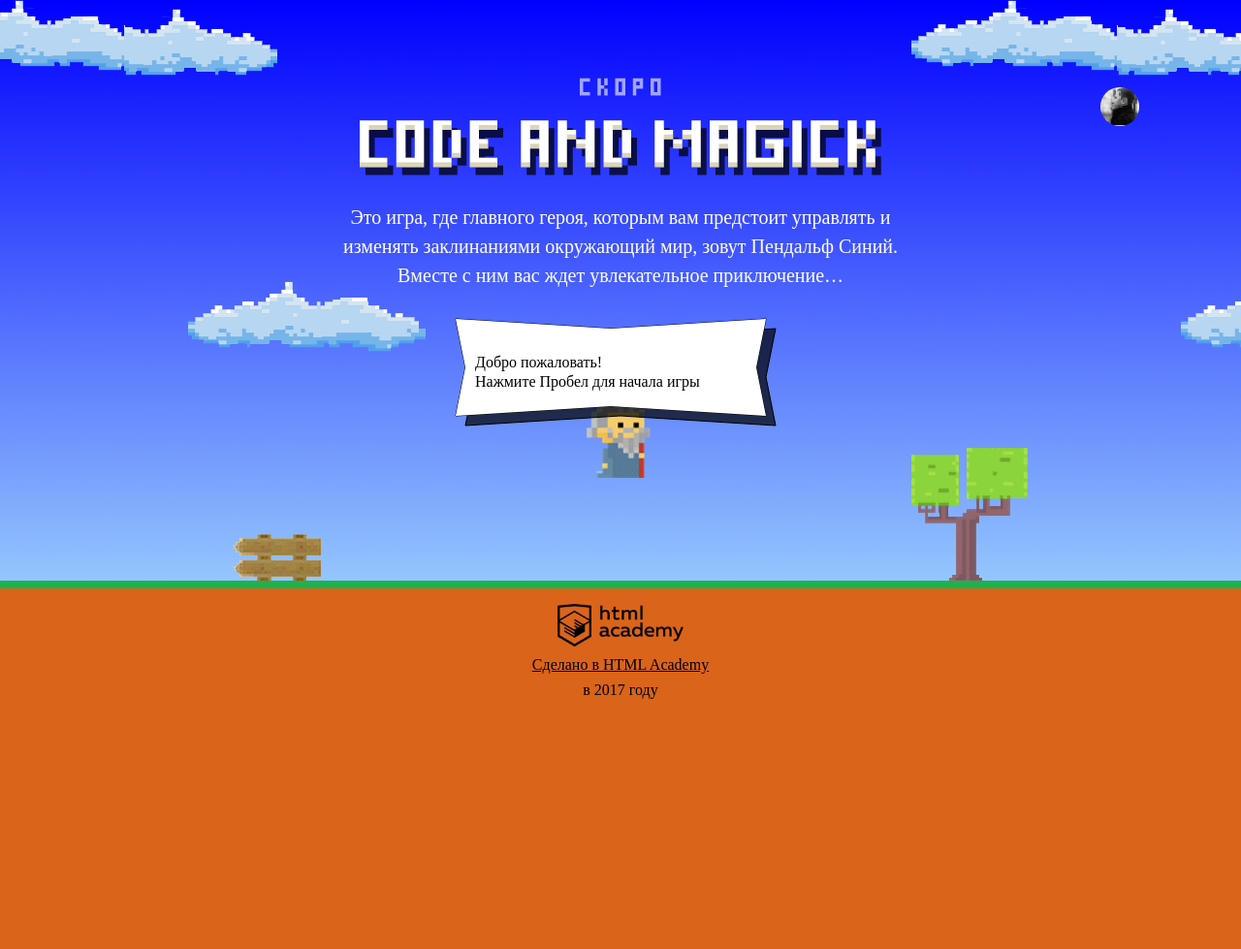
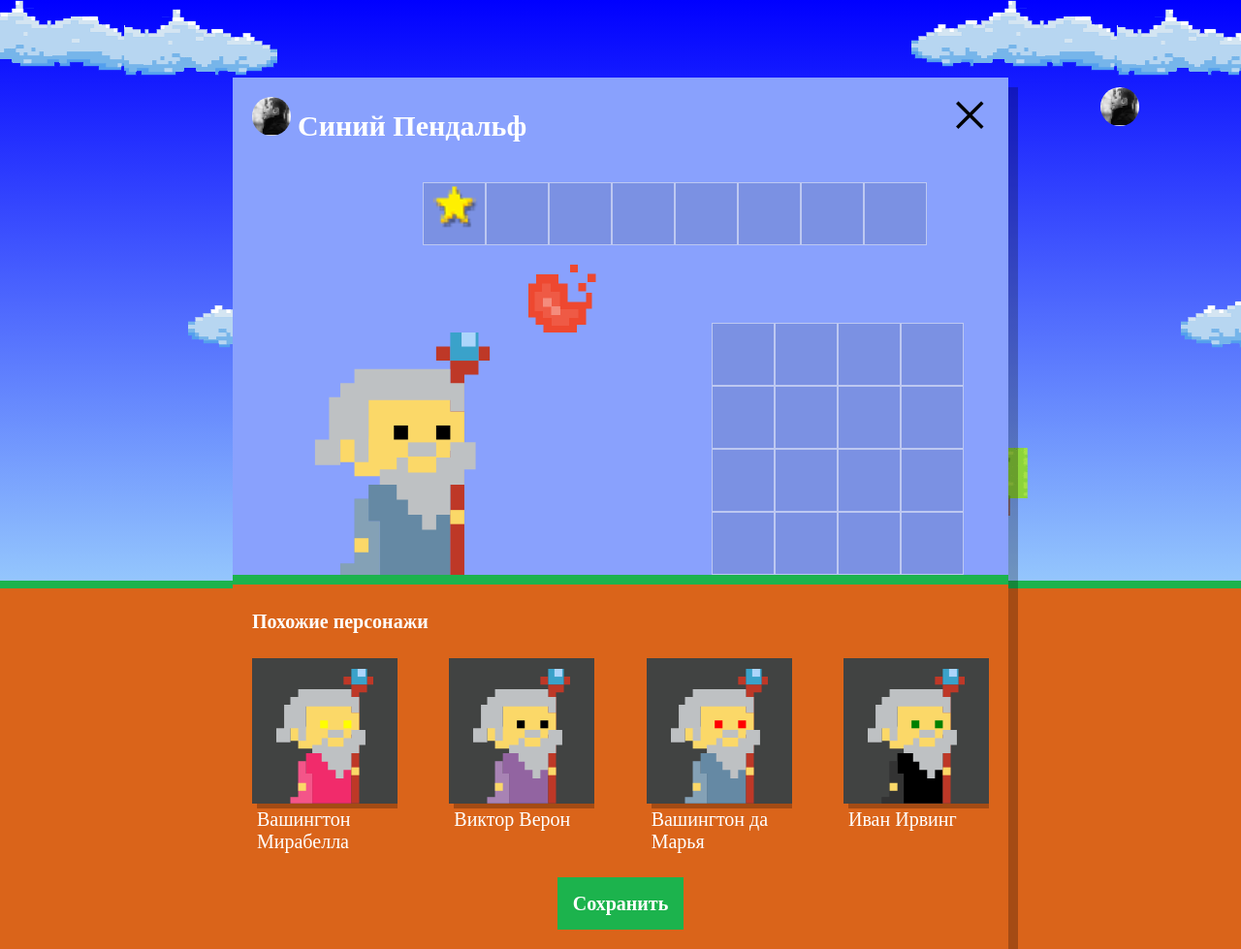
Before and after one commit to kathriciya/1278965-code-and-magick-20, a website: page index.html in a window 1280 px wide. Shown: the whole page at 97% size. Before the commit the page ends 800 px from the top, so only its background shows below. Drawn offline with Linux system fonts and the light colour scheme; a web font is replaced by a local one.

Commit message:
маги

```diff
--- a/index.html
+++ b/index.html
@@ -205,6 +205,8 @@
   }
 </script>
 
+<script src="js/setup.js"></script>
+
 <script src="js/stat.js"></script>
 
 <script src="js/game.js"></script>
--- /dev/null
+++ b/js/setup.js
@@ -0,0 +1,61 @@
+'use strict';
+
+var COUNT = 4;
+
+var wizards = [];
+
+var firstNames = ['Иван', 'Хуан Себастьян', 'Мария', 'Кристоф', 'Виктор', 'Юлия', 'Люпита', 'Вашингтон'];
+
+var lastNames = ['да Марья', 'Верон', 'Мирабелла', 'Вальц', 'Онопко', 'Топольницкая', 'Нионго', 'Ирвинг'];
+
+var getRandomInt = function (min, max) {
+  return Math.floor(Math.random() * (max - min + 1)) + min;
+};
+
+var coats = ['rgb(101, 137, 164)', 'rgb(241, 43, 107)', 'rgb(146, 100, 161)', 'rgb(56, 159, 117)', 'rgb(215, 210, 55)', 'rgb(0, 0, 0)'];
+
+var eyes = ['black', 'red', 'blue', 'yellow', 'green'];
+
+var userDialog = document.querySelector('.setup');
+
+userDialog.classList.remove('hidden');
+
+document.querySelector('.setup-similar').classList.remove('hidden');
+
+var similarListElement = document.querySelector('.setup-similar-list');
+var similarWizardTemplate = document.querySelector('#similar-wizard-template')
+    .content
+    .querySelector('.setup-similar-item');
+
+var addWizards = function () {
+  for (var i = 0; i < COUNT; i++) {
+    wizards.push(
+        {
+          name: firstNames[getRandomInt(0, firstNames.length - 1)] + ' ' + lastNames[getRandomInt(0, lastNames.length - 1)],
+          coatColor: coats[getRandomInt(0, coats.length - 1)],
+          eyesColor: eyes[getRandomInt(0, eyes.length - 1)]
+        }
+    );
+  }
+};
+addWizards();
+
+var renderWizard = function (wizard) {
+  var wizardElement = similarWizardTemplate.cloneNode(true);
+
+  wizardElement.querySelector('.setup-similar-label').textContent = wizard.name;
+  wizardElement.querySelector('.wizard-coat').style.fill = wizard.coatColor;
+  wizardElement.querySelector('.wizard-eyes').style.fill = wizard.eyesColor;
+
+  return wizardElement;
+};
+
+var renderWizards = function () {
+  var fragment = document.createDocumentFragment();
+  for (var i = 0; i < wizards.length; i++) {
+
+    fragment.appendChild(renderWizard(wizards[i]));
+  }
+  similarListElement.appendChild(fragment);
+};
+renderWizards();
```
